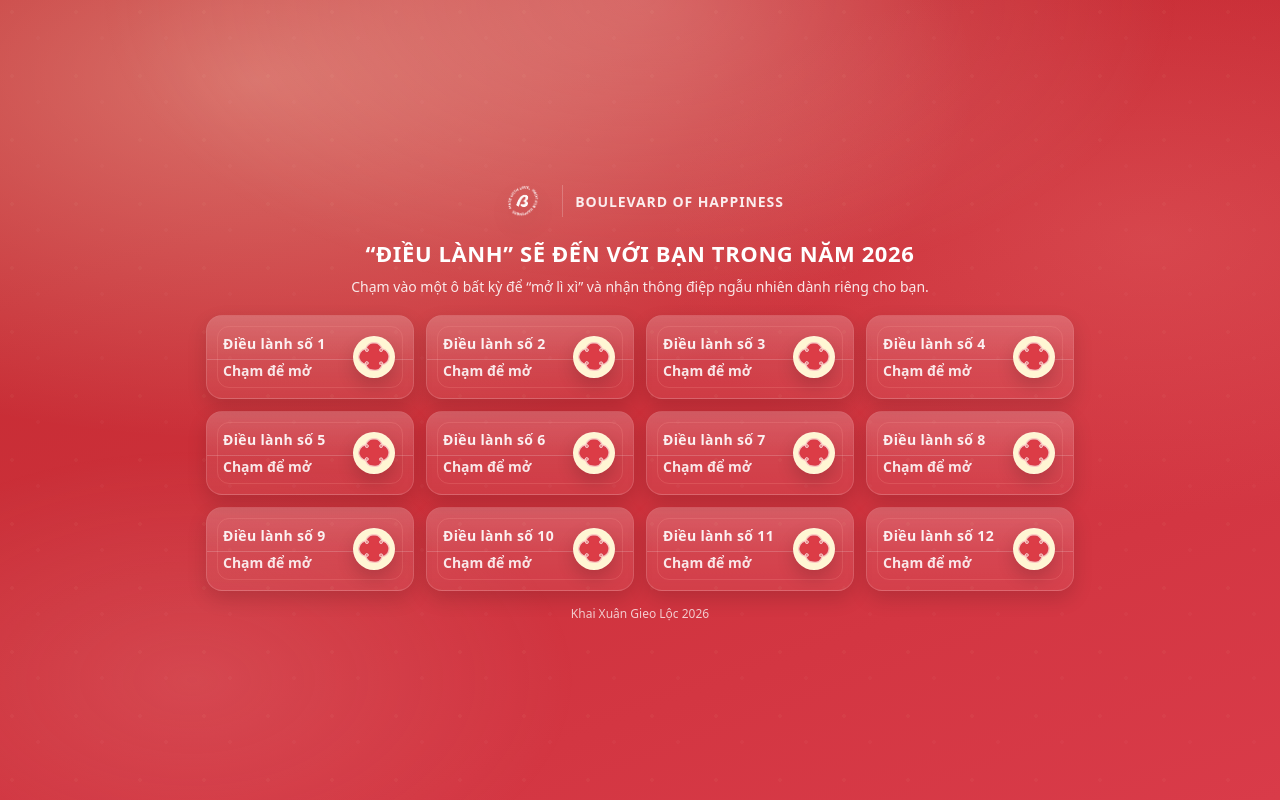
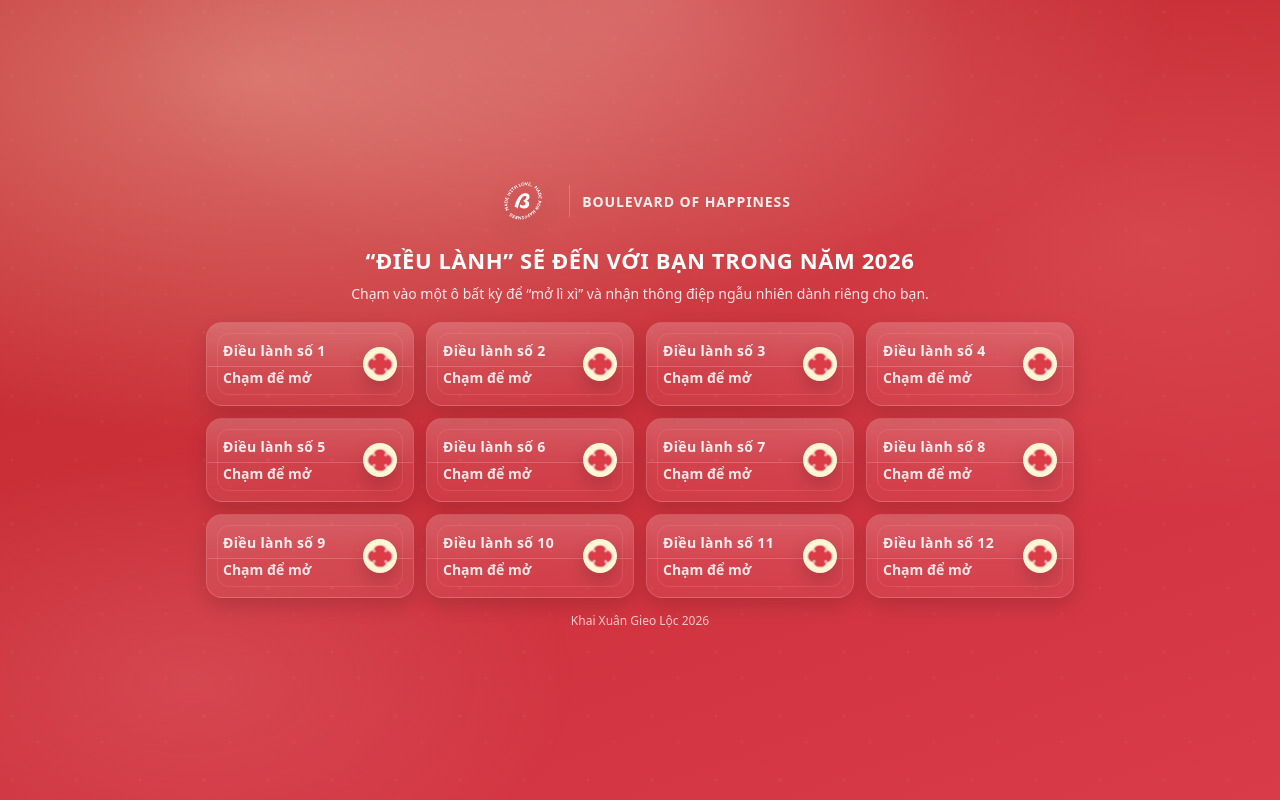
Before and after one commit to pnhathawork-maker/dieu-lanh-boulevard-2026, a plain HTML site: page index.html in a window 1280 px wide. Drawn offline with Linux system fonts and the light colour scheme.

Commit message:
Update index.html

```diff
--- a/index.html
+++ b/index.html
@@ -82,8 +82,8 @@
     }
 
     .brand img{
-      width:54px;
-      height:54px;
+      width:68px;
+      height:68px;
       object-fit:contain;
       filter: drop-shadow(0 10px 18px rgba(0,0,0,.28));
     }
@@ -127,7 +127,7 @@
     .card{
       position:relative;
       border-radius: var(--radius);
-      padding: 18px 16px;
+      padding: 18px 46px 18px 16px;
       cursor:pointer;
       user-select:none;
       background:
@@ -185,11 +185,11 @@
     /* Đồng xu / sticker: lệch phải, giữa card */
     .seal{
       position:absolute;
-      right:18px;
+      right:16px;
       top:50%;
       transform: translateY(-50%);
-      width:42px;
-      height:42px;
+      width:34px;
+      height:34px;
       border-radius:999px;
       background: var(--paper1);
       border: 1.5px solid rgba(255,255,255,.18);
@@ -394,7 +394,7 @@
 
     @media (max-width: 720px){
       .grid{ grid-template-columns: repeat(2, 1fr); }
-      .brand img{ width:48px; height:48px; }
+      .brand img{ width:56px; height:56px; }
       h1{ font-size:20px; }
     }
   </style>
```
